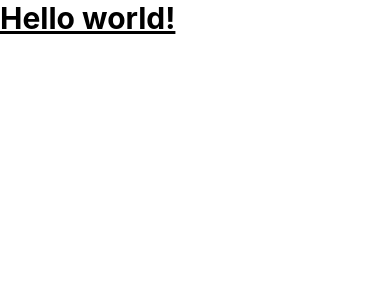
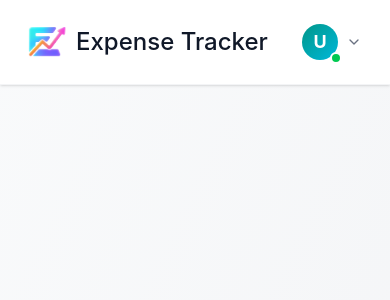
Before and after one commit to sameerjohn1/expense-tracker-mern, a React (Vite) app in the folder frontend/: page / in a window 390 px wide. Shown: the top 300 px of the page. Built offline with nearby package versions, Linux system fonts and the light colour scheme.

Commit message:
Added responsive navbar with user dropdown and logout functionality

```diff
--- a/frontend/package.json
+++ b/frontend/package.json
@@ -11,8 +11,11 @@
   },
   "dependencies": {
     "@tailwindcss/vite": "^4.2.1",
+    "axios": "^1.13.6",
+    "lucide-react": "^0.577.0",
     "react": "^19.2.0",
     "react-dom": "^19.2.0",
+    "react-router-dom": "^7.13.1",
     "tailwindcss": "^4.2.1"
   },
   "devDependencies": {
--- a/frontend/src/App.jsx
+++ b/frontend/src/App.jsx
@@ -1,10 +1,39 @@
-import React from "react";
+import React, { useState } from "react";
+import { Route, Routes, useNavigate } from "react-router-dom";
+import Layout from "./components/Layout";
+import Dashboard from "./pages/Dashboard";
 
 function App() {
+  const [user, setUser] = useState(null);
+  const [token, setToken] = useState(null);
+
+  const navigate = useNavigate();
+
+  const clearAuth = () => {
+    try {
+      localStorage.removeItem("user");
+      localStorage.removeItem("token");
+      sessionStorage.removeItem("user");
+      sessionStorage.removeItem("token");
+    } catch (error) {
+      console.error("clearAuth data:", error);
+    }
+
+    setUser(null);
+    setToken(null);
+  };
+
+  const handleLogout = () => {
+    clearAuth();
+    navigate("/login");
+  };
+
   return (
-    <div>
-      <h1 className="text-3xl font-bold underline">Hello world!</h1>
-    </div>
+    <Routes>
+      <Route element={<Layout />}>
+        <Route path="/" element={<Dashboard />} />
+      </Route>
+    </Routes>
   );
 }
 
--- /dev/null
+++ b/frontend/src/components/Layout.jsx
@@ -0,0 +1,13 @@
+import React from "react";
+import { styles } from "../assets/dummyStyles";
+import Navbar from "./Navbar";
+
+const Layout = ({ onLogout, user }) => {
+  return (
+    <div className={styles.layout.root}>
+      <Navbar user={user} onLogout={onLogout} />
+    </div>
+  );
+};
+
+export default Layout;
--- /dev/null
+++ b/frontend/src/components/Navbar.jsx
@@ -0,0 +1,150 @@
+import React, { useRef, useState, useEffect } from "react";
+import { navbarStyles } from "../assets/dummyStyles";
+import img1 from "../assets/logo.png";
+import { useNavigate } from "react-router-dom";
+import { ChevronDown, LogOut, User } from "lucide-react";
+import axios from "axios";
+
+const BASE_URL = "http://localhost:4000/api";
+
+const Navbar = ({ user: propUser, onLogout }) => {
+  const navigate = useNavigate();
+  const menuRef = useRef();
+  const [menuOpen, setMenuOpen] = useState(false);
+
+  const user = propUser || {
+    name: "",
+    email: "",
+  };
+
+  //   to fetch the user data from server
+  useEffect(() => {
+    const fetchUserData = async () => {
+      try {
+        const token = localStorage.getItem("token");
+        if (!token) return;
+
+        const response = await axios.get(`${BASE_URL}/user/me`, {
+          header: { Authorization: `Bearer ${token}` },
+        });
+
+        const userData = response.data.user || response.data;
+        setUser(userData);
+      } catch (error) {
+        console.error("Failed to load profile", error);
+      }
+
+      if (!propUser) {
+        fetchUserData();
+      }
+    };
+  }, [propUser]);
+
+  const toggleMenu = () => setMenuOpen((prev) => !prev);
+
+  const handleLogout = () => {
+    setMenuOpen(false);
+    localStorage.removeItem("token");
+    onLogout?.();
+    navigate("/login");
+  };
+
+  useEffect(() => {
+    const handleClickOutside = (e) => {
+      if (menuRef.current && !menuRef.current.contains(e.target)) {
+        setMenuOpen(false);
+      }
+    };
+
+    document.addEventListener("mousedown", handleClickOutside);
+    return () => document.removeEventListener("mousedown", handleClickOutside);
+  }, []);
+
+  return (
+    <header className={navbarStyles.header}>
+      <div className={navbarStyles.container}>
+        <div
+          onClick={() => navigate("/")}
+          className={navbarStyles.logoContainer}
+        >
+          <div className={navbarStyles.logoImage}>
+            <img src={img1} alt="Logo" />
+          </div>
+
+          <span className={navbarStyles.logoText}>Expense Tracker</span>
+        </div>
+
+        {/* if the user is present */}
+        {user && (
+          <div className={navbarStyles.userContainer} ref={menuRef}>
+            <button onClick={toggleMenu} className={navbarStyles.userButton}>
+              <div className="relative">
+                <div className={navbarStyles.userAvatar}>
+                  {user?.name?.[0]?.toUpperCase() || "U"}
+                </div>
+
+                <div className={navbarStyles.statusIndicator}></div>
+              </div>
+
+              <div className={navbarStyles.userTextContainer}>
+                <p className={navbarStyles.userName}>{user?.name || "User"}</p>
+                <p className={navbarStyles.userEmail}>
+                  {user?.email || "user@expensetracker.com"}
+                </p>
+              </div>
+
+              <ChevronDown className={navbarStyles.chevronIcon(menuOpen)} />
+            </button>
+
+            {/* dropdown menu */}
+            {menuOpen && (
+              <div className={navbarStyles.dropdownMenu}>
+                <div className={navbarStyles.dropdownHeader}>
+                  <div className="flex items-center gap-3">
+                    <div className={navbarStyles.dropdownAvatar}>
+                      {user?.name?.[0]?.toUpperCase() || "U"}
+                    </div>
+
+                    <div>
+                      <div className={navbarStyles.dropdownName}>
+                        {user?.name || "User"}
+                      </div>
+                      <div className={navbarStyles.dropdownEmail}>
+                        {user?.email || "user@expensetracker.com"}
+                      </div>
+                    </div>
+                  </div>
+                </div>
+
+                <div className={navbarStyles.menuItemContainer}>
+                  <button
+                    onClick={() => {
+                      setMenuOpen(false);
+                      navigate("/profile");
+                    }}
+                    className={navbarStyles.menuItem}
+                  >
+                    <User className="w-4 h-4" />
+                    <span>My Profile</span>
+                  </button>
+                </div>
+
+                <div className={navbarStyles.menuItemBorder}>
+                  <button
+                    onClick={handleLogout}
+                    className={navbarStyles.logoutButton}
+                  >
+                    <LogOut className="h-4 w-4" />
+                    <span>Log Out</span>
+                  </button>
+                </div>
+              </div>
+            )}
+          </div>
+        )}
+      </div>
+    </header>
+  );
+};
+
+export default Navbar;
--- a/frontend/src/main.jsx
+++ b/frontend/src/main.jsx
@@ -1,5 +1,10 @@
 import { createRoot } from "react-dom/client";
 import "./index.css";
 import App from "./App.jsx";
+import { BrowserRouter } from "react-router-dom";
 
-createRoot(document.getElementById("root")).render(<App />);
+createRoot(document.getElementById("root")).render(
+  <BrowserRouter>
+    <App />
+  </BrowserRouter>,
+);
--- /dev/null
+++ b/frontend/src/pages/Dashboard.jsx
@@ -0,0 +1,7 @@
+import React from "react";
+
+const Dashboard = () => {
+  return <div>Dashboard</div>;
+};
+
+export default Dashboard;
```
Also changed, not shown: frontend/src/assets/logo.png (renamed from frontend/src/assets/logo (2).png), 1 other file (tests, documents, lock files or other folders).
